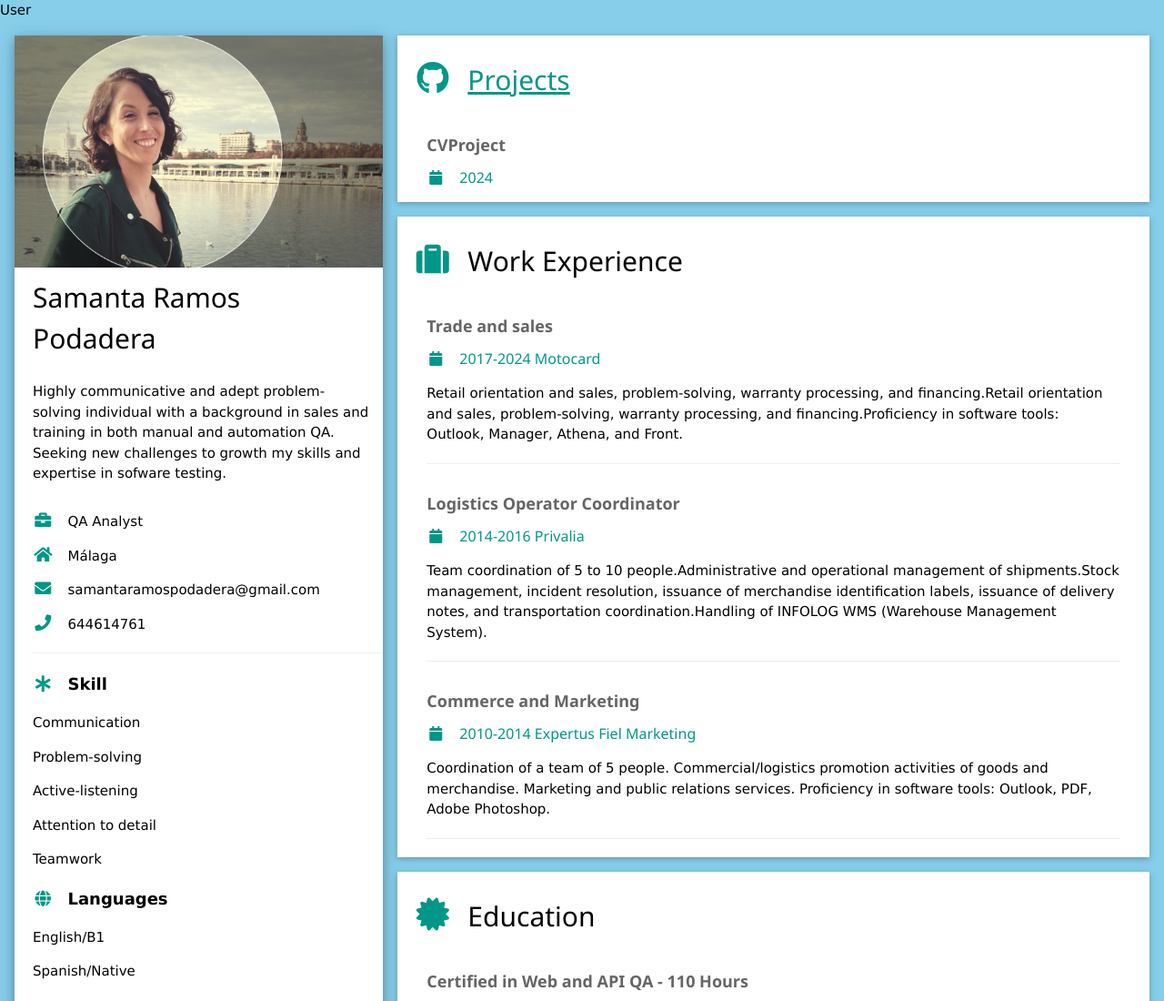
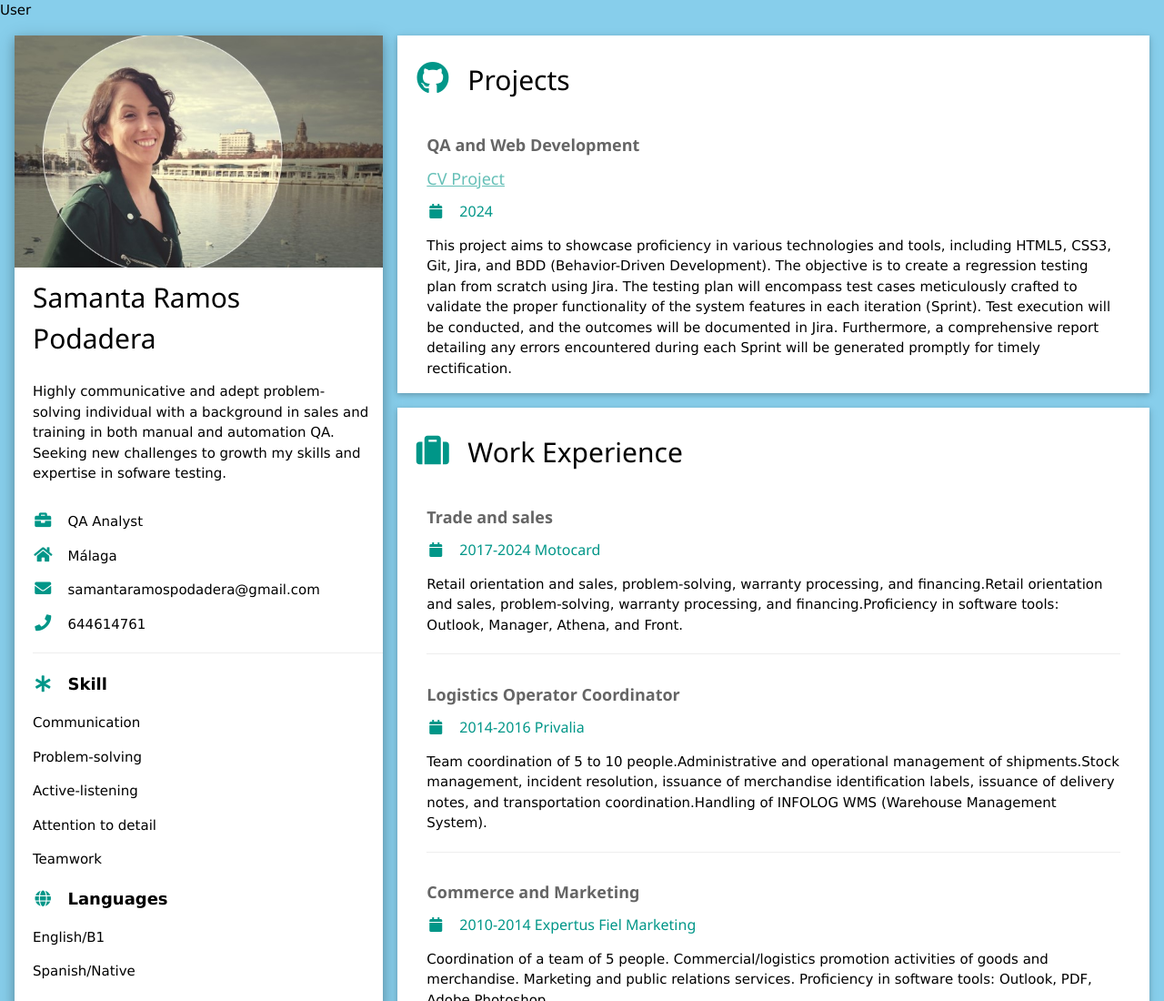
Before and after one commit to Orgazation-Samanta-Ramos/CVPROJECT, a plain HTML site: page index.html in a window 1280 px wide. Shown: the top 1100 px of the page at 91% size. Drawn offline with nearby package versions, Linux system fonts and the light colour scheme.

Commit message:
https://samantarp.atlassian.net/browse/SCRUM-21 fix project title

```diff
--- a/index.html
+++ b/index.html
@@ -77,21 +77,23 @@ User
             <div class="w3-twothird">
                 <div class="w3-container w3-card w3-white w3-margin-bottom">
                     <h2 class="w3-text-black w3-padding-16">
-                        <a href="https://github.com/Orgazation-Samanta-Ramos/CVPROJECT" target="_blank" rel="noopener"
-                            class="w3-text-teal">
-                            <i class="fab fa-github fa-fw w3-margin-right w3-xxlarge"></i>Projects
-                        </a>
+
+                        <i class="fab fa-github fa-fw w3-margin-right w3-xxlarge w3-text-teal"></i>Projects
+
                     </h2>
                     <div class="w3-container">
-                        <h5 class="w3-opacity"><b>CVProject</b></h5>
+                        <h5 class="w3-opacity"><b>QA and Web Development</b></h5>
+                        <h5 class="w3-opacity"><a href="https://github.com/Orgazation-Samanta-Ramos/CVPROJECT"
+                                target="_blank" rel="noopener" class="w3-text-teal">CV Project</a></h5>
                         <h6 class="w3-text-teal"><i class="fa fa-calendar fa-fw w3-margin-right"></i>2024</h6>
-                        <p This project aims to showcase proficiency in various technologies and tools, including HTML5,
+                        <p> This project aims to showcase proficiency in various technologies and tools, including
+                            HTML5,
                             CSS3, Git, Jira, and BDD (Behavior-Driven Development). The objective is to create a
                             regression testing plan from scratch using Jira. The testing plan will encompass test cases
                             meticulously crafted to validate the proper functionality of the system features in each
                             iteration (Sprint). Test execution will be conducted, and the outcomes will be documented in
                             Jira. Furthermore, a comprehensive report detailing any errors encountered during each
-                            Sprint will be generated promptly for timely rectification.>
+                            Sprint will be generated promptly for timely rectification.</p>
                     </div>
                 </div>
 
```
